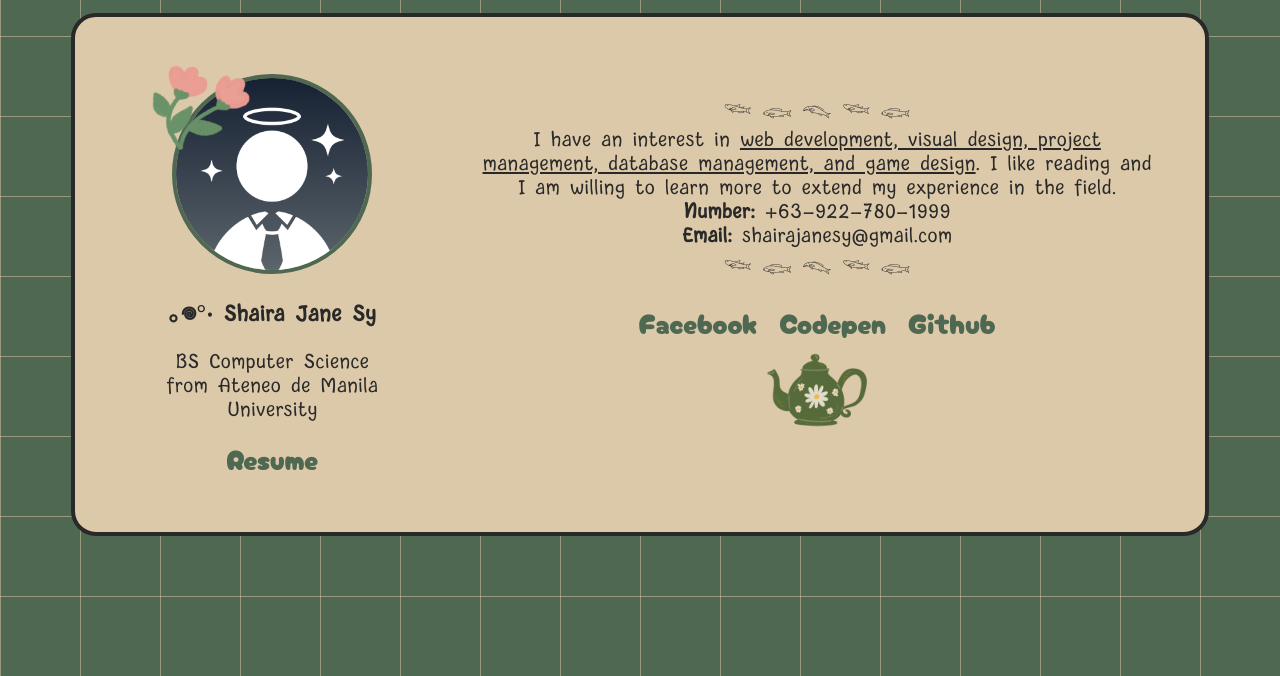
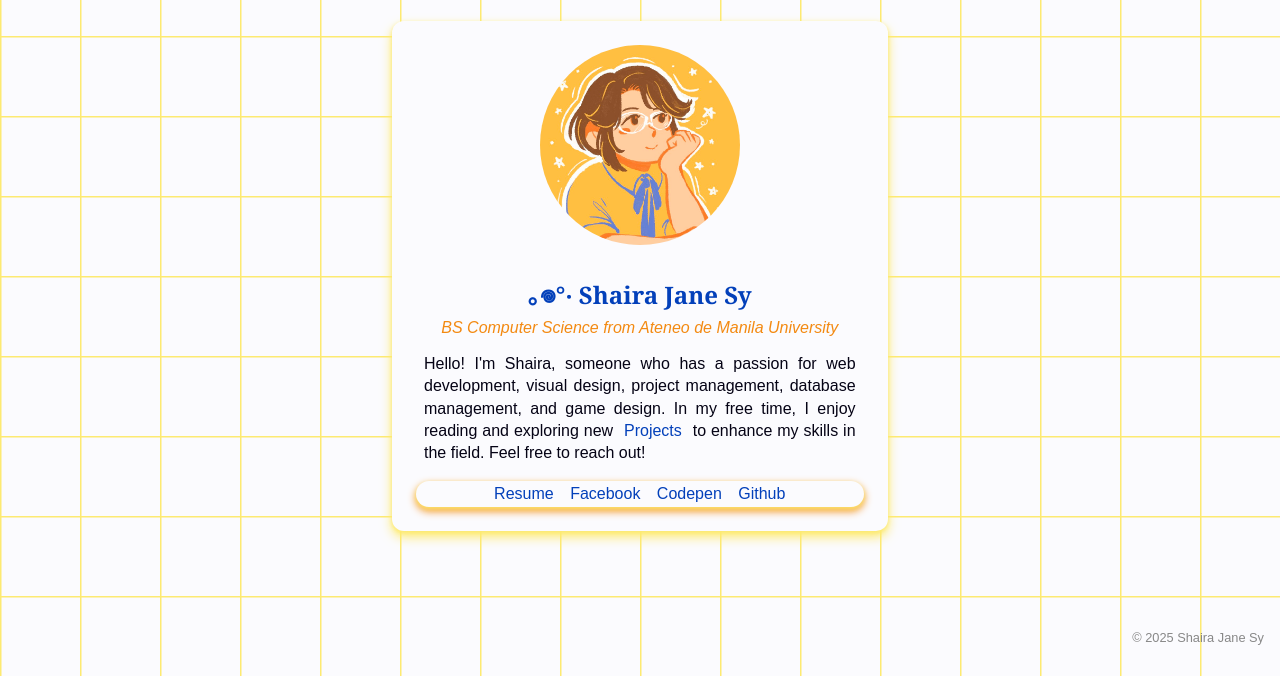
Before and after one commit to sy-yingjin/sy-yingjin.github.io, a plain HTML site: page index.html in a window 1280 px wide. Shown: the part 124-800 px from the top of the page. Drawn offline with Linux system fonts and the light colour scheme.

Commit message:
updating my site!

```diff
--- a/index.html
+++ b/index.html
@@ -5,44 +5,31 @@
   <meta name="viewport" content="width=device-width, initial-scale=1.0"/>
   <title>Shaira's Codefolio</title>
   <link rel="icon" type="image/x-icon" href="images/mushrooms.png"/>
-  <link rel="stylesheet" href="style.css"/>
+  <link rel="stylesheet" href="styler.css"/>
 </head>
-
 <body class="bgcolor">
-  <!-- Stays in place; regardless of page -->
-  <header class="navbar">
-    <nav>
-      <img src="images/mushrooms.png" alt="icon" class="icon">
-      <button onclick="location.href='index.html'" class="menu">Home</button>
-      <button onclick="location.href='experiences.html'" class="menu">Previews</button>
-    </nav>
-  </header>
 
 <section class="main">
-    <div class="mycard">
-      <img src="images/flowers.png" alt="flowers" class="face-details">
-      <img src="images/self.png" alt="pfp" class="face">
+  <img src="images/me.jpg" alt="art of me!" class="myface"/>
+  <div>
     <h1>｡𖦹°‧ Shaira Jane Sy</h1>
+    <subtitle>BS Computer Science from Ateneo de Manila University</subtitle>
     <p>
-        BS Computer Science<br>
-        from Ateneo de Manila University
+      Hello! I'm Shaira, someone who has a passion for web development, visual design, project management, database management, and game design. In my free time, I enjoy reading and exploring new <button onclick="location.href='projects.html'" class="menu">Projects</button> to enhance my skills in the field. Feel free to reach out!
     </p>
+
+    <div class="nav">
       <button onclick="location.href='files/ShairaSy_Resume.pdf'">Resume</button>
-    </div>
-    <div class="descript">
-      <p class="texts">𓆝 𓆟 𓆞 𓆝 𓆟<br>
-        I have an interest in <u>web development, visual design, project management, database management, and game design</u>. I like reading and I am willing to learn more to extend my experience in the field.<br>
-        <b>Number: </b>+63-922-780-1999<br>
-        <b>Email: </b>shairajanesy@gmail.com<br>
-        𓆝 𓆟 𓆞 𓆝 𓆟
-        <br><br>
       <button onclick="location.href='https://www.facebook.com/shairajane.sy'">Facebook</button>
       <button onclick="location.href='https://codepen.io/_appleslices'">Codepen</button>
-        <button onclick="location.href='https://github.com/sy-yingjin'">Github</button><br>
-        <img src="images/teapot.png" alt="Teapot" class="descript-details">
-      </p>
-
+      <button onclick="location.href='https://github.com/sy-yingjin'">Github</button>
+    </div>
   </div>
 </section>
+
+<footer class="copyright">
+  <p>© 2025 Shaira Jane Sy</p>
+</footer>
+
 </body>
 </html>
--- a/style.css
+++ /dev/null
@@ -1,178 +0,0 @@
-@font-face {
-  font-family: "Cherry Bomb";
-  src: url(fonts/CherryBomb-Regular.ttf)
-}
-
-@font-face {
-  font-family: "Cute Aurora";
-  src: url(fonts/Cute_Aurora_demo.ttf);
-}
-
-* { box-sizing: border-box; }
-
-img {
-  border: 4px solid #4e6851;
-  flex-basis: auto;
-}
-
-p { font-size: 22px; }
-
-body {
-  display: flex;
-  flex-flow: wrap;
-}
-
-/* Background pattern */
-.bgcolor {
-  background: #4e6851;
-  --gap: 5em;
-  --line: 1px;
-  --color: #dcc9a9;
-  background-image: linear-gradient(
-    -90deg,
-    transparent calc(var(--gap) - var(--line)),
-    var(--color) calc(var(--gap) - var(--line) + 1px),
-    var(--color) var(--gap)
-  ),
-  linear-gradient(
-    0deg,
-    transparent calc(var(--gap) - var(--line)),
-    var(--color) calc(var(--gap) - var(--line) + 1px),
-    var(--color) var(--gap)
-  );
-  background-size: var(--gap) var(--gap);
-}
-
-/* Header stuff */
-.navbar {
-  padding: 0.5em;
-  margin: auto;
-  border: 4px solid #b83a2d;
-  border-radius: 25px;
-  background-color: #292929;
-  font-family: "Cherry Bomb";
-}
-
-.icon {
-  height: 85px;
-  width: auto;
-  padding-right: 2em;
-  border: none;
-}
-
-/* Main page */
-.main {
-  width: 90%;
-  height: auto;
-  display: flex;
-  padding: 1.25em;
-  flex-flow: row wrap;
-  min-width: 300px;
-  text-align: center;
-  margin: auto;
-  margin-top: 1em;
-
-  border-radius: 25px;
-  background-color: #dcc9a9;
-  color: #292929;
-  font-family: "Cute Aurora";
-  border: 4px solid #292929;
-}
-
-.mycard {
-  width: 25%;
-  min-width: 200px;
-  margin: auto;
-  padding: 1.5em;
-  flex-grow: 1;
-}
-
-.face {
-  display: block;
-  max-width: 200px;
-  margin: auto;
-  border-radius: 50%;
-}
-
-.face-details {
-  max-width: 100px;
-  position: absolute;
-  transform: translateX(-125%) translateY(-15%) rotate(20deg);
-  border: none;
-}
-
-.descript {
-  display: flex;
-  flex-wrap: wrap;
-  width: 45%;
-  height: auto;
-  min-width: 350px;
-  margin: auto;
-  flex-grow: 3;
-}
-
-.texts {
-  padding: 1.5em 1.5em 2em;
-}
-
-.descript-details {
-  max-width: 100px;
-  position: relative;
-  border: none;
-}
-
-/* Experiences page */
-.demo {
-  display: flex;
-  flex-wrap: wrap;
-  margin: auto;
-  max-width: 300px;
-  min-width: 150px;
-  padding: 0.25em;
-}
-
-.title { color: #b83a2d; }
-
-.tags { color: #4e6851; }
-
-/* Button customization */
-button {
-    font-size: 28px;
-    color: #4e6851;
-    font-family: "Cherry Bomb";
-    font-weight: 300;
-    cursor: pointer;
-    position: relative;
-    border: none;
-    background: none;
-    transition-timing-function: cubic-bezier(0.25, 0.8, 0.25, 1);
-    transition-duration: 400ms;
-    transition-property: color;
-}
-
-.menu {
-  color: #dcc9a9;
-}
-
-button:focus, button:hover {
-    color: #b83a2d;
-}
-
-button:focus:after, button:hover:after {
-    width :100%;
-    left: 0%;
-}
-
-button:after {
-    content: "";
-    pointer-events: none;
-    bottom: -2px;
-    left: 50%;
-    position: absolute;
-    width: 0%;
-    height: 2px;
-    background-color: #b83a2d;
-    transition-timing-function: cubic-bezier(0.25, 0.8, 0.25, 1);
-    transition-duration: 400ms;
-    transition-property: width, left;
-}
--- /dev/null
+++ b/styler.css
@@ -0,0 +1,237 @@
+@media (min-width: 700px) {
+    section {
+        flex-flow: row wrap;
+        align-items: center;
+    }
+    .myface { margin-right: 1.5rem; margin-bottom: 0; }
+}
+
+@media (max-width: 700px) {
+    .projects { grid-template-columns: 1fr; }
+}
+
+* { box-sizing: border-box; }
+
+body {
+    max-width: 60ch;
+    min-height: 100vh;
+    margin: 0 auto;
+    padding: 1.2rem;
+    padding: clamp(1rem, 1rem+3vw, 4rem);
+    font-size: 1rem;
+    font-family: 'Lexend Deca', sans-serif;
+    color: #050315;
+    display: flex;
+    flex-flow: column nowrap;
+    justify-content: center;
+    align-items: center;
+}
+
+h1, h2, h3 {
+    color: #0340BA;
+    margin-bottom: 0.5rem;
+    flex-basis: 100%;
+    font-family: Georgia, "Times New Roman", Times, serif;
+    /* font-size: 2rem; */
+}
+
+p { line-height: 1.4; }
+
+hr {
+    color: #F38A12;
+}
+
+section {
+    width: 100%;
+    display: flex;
+    flex-flow: column nowrap;
+    justify-content: center;
+    text-align: center;
+    gap: 1rem;
+}
+
+button {
+    font-size: 1rem;
+    color: #0340BA;
+    font-family: 'Lexend Deca', sans-serif;
+    cursor: pointer;
+    position: relative;
+    border: none;
+    background: none;
+    transition-timing-function: cubic-bezier(0.25, 0.8, 0.25, 1);
+    transition-duration: 400ms;
+    transition-property: color;
+}
+
+button:focus, button:hover {
+    color: #F38A12;
+}
+
+button:focus:after, button:hover:after {
+    width :100%;
+    left: 0%;
+}
+
+button:after {
+    content: "";
+    pointer-events: none;
+    bottom: -2px;
+    left: 50%;
+    position: absolute;
+    width: 0%;
+    height: 2px;
+    background-color: #F38A12;
+    transition-timing-function: cubic-bezier(0.25, 0.8, 0.25, 1);
+    transition-duration: 400ms;
+    transition-property: width, left;
+}
+
+subtitle {
+    color: #F38A12;
+    font-style: italic;
+    margin-bottom: 0.5rem;
+}
+
+.bgcolor {
+    background: #fbfbfe;
+    --gap: 5em;
+    --line: 2px;
+    --color: #FDEA72;
+    background-image: linear-gradient(
+    -90deg,
+    transparent calc(var(--gap) - var(--line)),
+    var(--color) calc(var(--gap) - var(--line) + 1px),
+    var(--color) var(--gap)
+    ),
+    linear-gradient(
+    0deg,
+    transparent calc(var(--gap) - var(--line)),
+    var(--color) calc(var(--gap) - var(--line) + 1px),
+    var(--color) var(--gap)
+    );
+    background-size: var(--gap) var(--gap);
+}
+
+.main {
+    border-radius: 12px;
+    box-shadow: 0 2px 4px #FDEA72,
+                0 6px 12px #FDEA72;
+    background-color: #fbfbfe;
+    padding: 1.5rem;
+    margin: 0;
+    line-height: 1.2;
+
+    transition: transform 240ms cubic-bezier(0.2,0.8,0.2,1),
+                box-shadow 240ms;
+    will-change: transform, box-shadow;
+}
+
+.main p {
+    text-align: justify;
+    padding: 0 0.5rem;
+}
+
+.main:hover,
+.main:focus-within {
+    transform: translateY(-8px);
+    box-shadow: 0 10px 20px #F38A12,
+                0 18px 36px #F38A12;
+}
+
+.nav {
+    border-radius: 24px;
+    box-shadow: 0 2px 4px #FDEA72,
+                0 4px 8px #F38A12;
+    background-color: #fbfbfe;
+    margin: 0;
+    padding: 0.2rem;
+}
+
+.myface {
+    border-radius: 50%;
+    width: 200px;
+    height: 200px;
+    margin: 0 auto;
+}
+
+.copyright > * {
+    font-size: 0.8rem;
+    color: #888888;
+    text-align: right;
+    position: fixed;
+    right: 1rem;
+    bottom: 1rem;
+}
+
+@media (prefers-reduced-motion: reduce) {
+    .main { transition: none; transform: none; }
+}
+
+/* FOR PROJECTS HTML */
+.projects {
+    width: 80ch;
+    display: grid;
+    justify-items: center;
+    grid-template-columns: 50% 50%;
+    grid-template-rows: repeat(auto);
+    grid-gap: 8px;
+}
+
+.projects h2 { color: #F38A12; }
+
+.intro {
+    grid-column: 1 / -1;
+}
+
+.first { grid-column: 1 / 2; }
+.second { grid-column: 2 / 3; }
+.third { grid-column: 1 / 2; }
+.fourth { grid-column: 2 / 3; }
+
+.card {
+    position: relative;
+    width: 300px;
+    height: 300px;
+    border-radius: 8px;
+    overflow: hidden;
+}
+
+.project-img {
+    width: 100%;
+    height: 100%;
+    object-fit: cover;
+    display: block;
+    filter: blur(4px);
+    opacity: 26%;
+    transition: filter 300ms ease, opacity 300ms ease;
+}
+
+.card .overlay {
+    position: absolute;
+    inset: 0;
+    display: flex;
+    flex-direction: column;
+    align-items: center;
+    justify-content: center;
+    gap: 0.5rem;
+    padding: 1rem;
+    text-align: center;
+    color: #050315;
+    text-shadow: 0 2px 8px #f38a12d0;
+    background: linear-gradient(180deg, #fdea72b0, #fdea7252);
+    transition: opacity 250ms ease, transform 250ms ease;
+    opacity: 1;
+}
+
+.card:hover .project-img,
+.card:focus-within .project-img {
+    filter: blur(0);
+    opacity: 1;
+}
+
+.card:hover .overlay,
+.card:focus-within .overlay {
+    opacity: 0;
+    transform: translateY(8px);
+    pointer-events: none;
+}
```
Also changed, not shown: experiences.html (deleted, +0 -69 lines), projects.html (added, +53 -0 lines), fonts/CherryBomb-Regular.ttf (deleted), fonts/Cute_Aurora_demo.ttf (deleted), images/flowers.png (deleted), images/me.jpg (added), images/self.png (deleted), images/teapot.png (deleted), 2 other files. Lines whose indentation alone changed are shown as unchanged.
